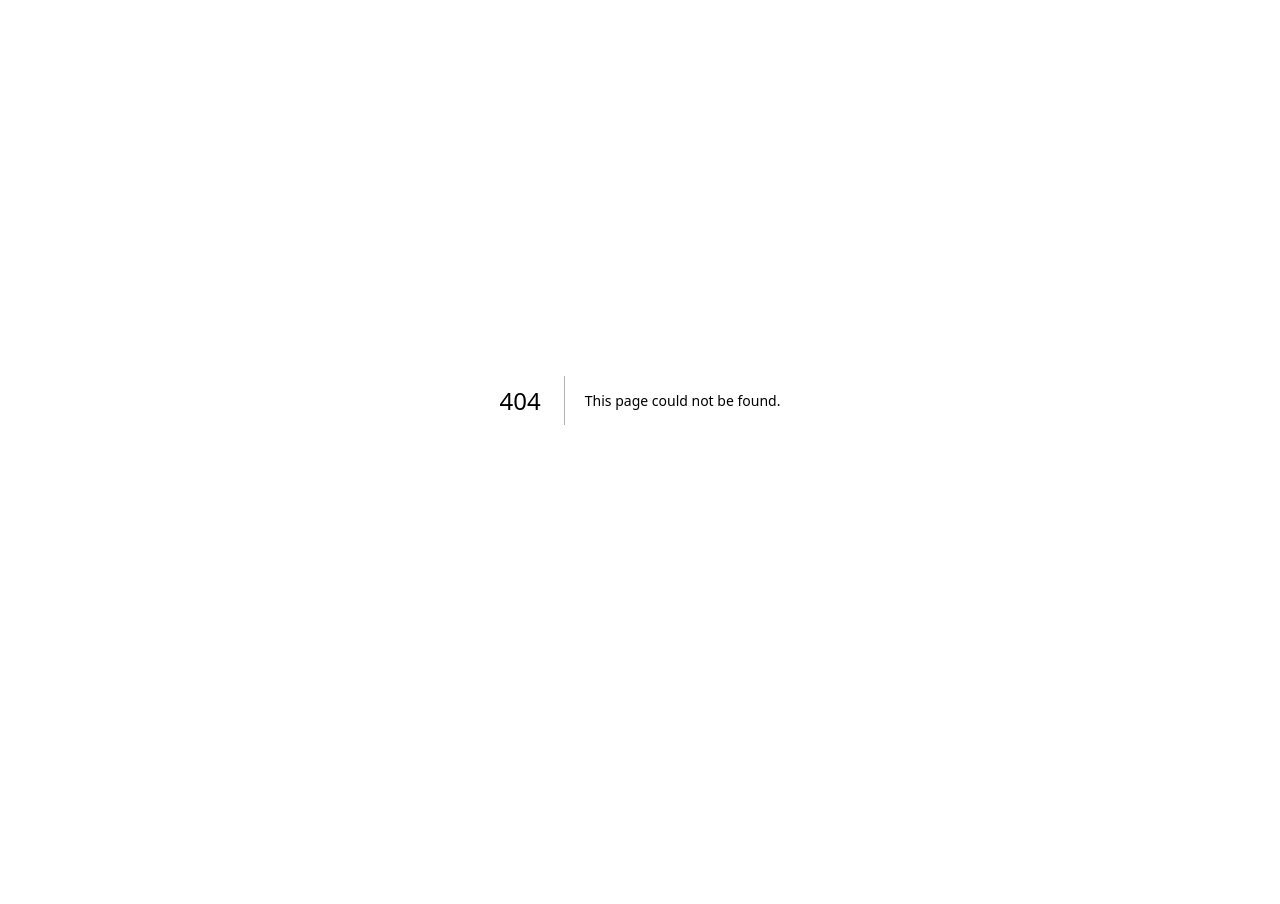
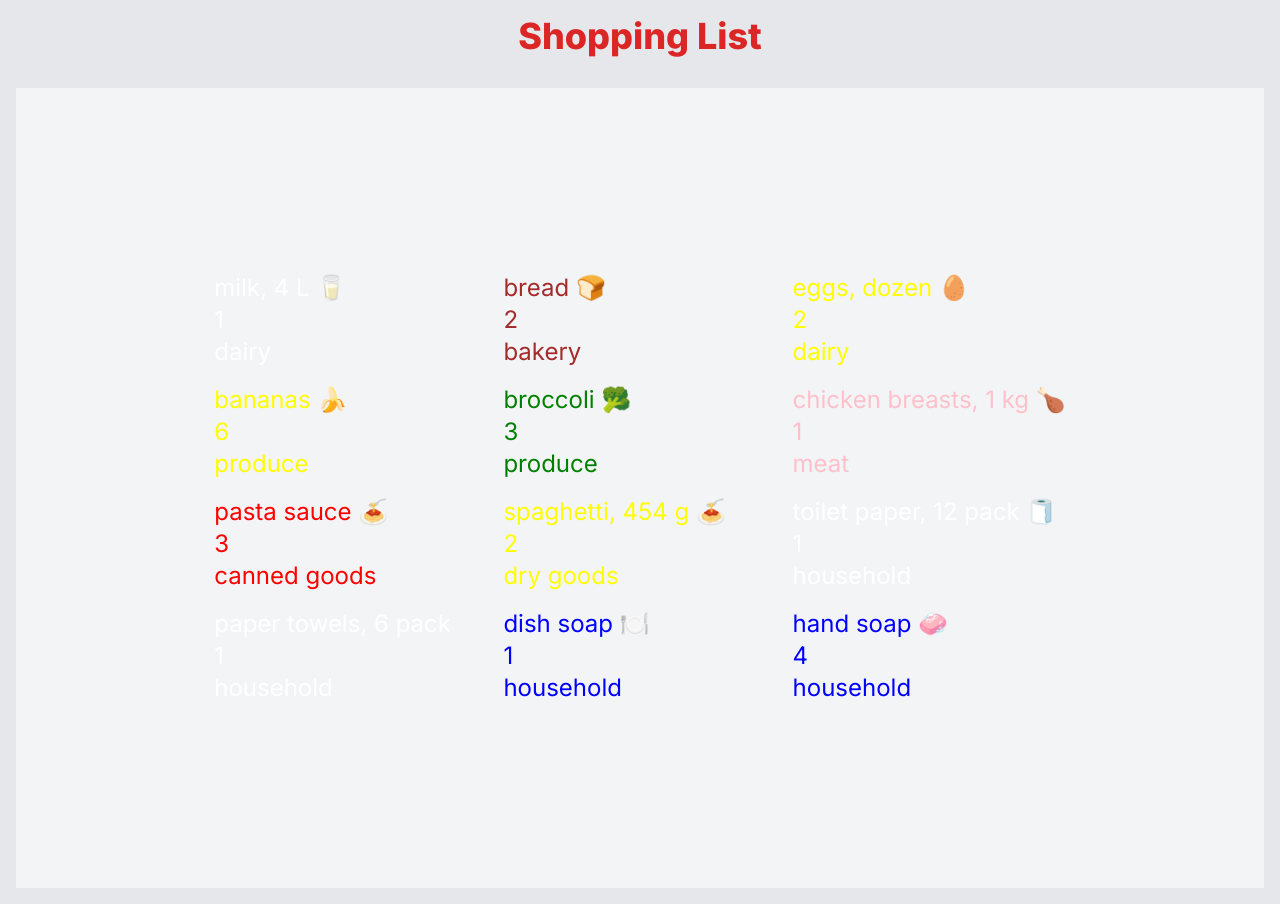
Before and after one commit to Henil-Patel12/cprg306-assignments, a Next.js app: page /week-3 in a window 1280 px wide. Before the commit this address had no page. Before the commit the page ends 800 px from the top, so only its background shows below. Built offline with nearby package versions, Linux system fonts and the light colour scheme.

Commit message:
working on week 3

```diff
--- a/app/page.js
+++ b/app/page.js
@@ -2,10 +2,15 @@ import Link from "next/link";
 
 export default function Page() {
   return(
-    <main className="container mx-auto p-4 bg-black-200 min-h-screen flex items-center justify-center flex-col text-red-600">
-      <h1 className="text-4xl font-extrabold mb-8">CPRG-306: Web Development 2 - Assignment</h1>
-      <div className="flex justify-center items-center">
-        <Link href="week-2" className="text-orange-500 hover:text-green-500 transition duration-500">Assignment week-2</Link>
+    <main className="container mx-auto p-4 bg-black min-h-screen flex items-center justify-center flex-col text-red-600">
+      <h1 className="text-4xl font-extrabold mb-4">CPRG-306: Web Development 2 - Assignment</h1>
+      <div className="flex flex-col  justify-center items-center">
+        <li className="text-orange-500 hover:text-purple-400 hover:underline">
+          <a href="/week-2">Assignment Week-2</a>
+        </li>
+        <li className="text-orange-500 hover:text--400 hover:underline">
+          <a href="/week-3">Assignment Week-3</a>
+        </li>
       </div>
     </main>
   );
--- /dev/null
+++ b/app/week-3/item-list.js
@@ -0,0 +1,33 @@
+import React from 'react';
+import Item from './item';
+
+const ItemList = () => {
+    const items = [
+        { name: "milk, 4 L 🥛", quantity: 1, category: "dairy", color: "white" },
+        { name: "bread 🍞", quantity: 2, category: "bakery", color: "brown" },
+        { name: "eggs, dozen 🥚", quantity: 2, category: "dairy", color: "yellow" },
+        { name: "bananas 🍌", quantity: 6, category: "produce", color: "yellow" },
+        { name: "broccoli 🥦", quantity: 3, category: "produce", color: "green" },
+        { name: "chicken breasts, 1 kg 🍗", quantity: 1, category: "meat", color: "pink" },
+        { name: "pasta sauce 🍝", quantity: 3, category: "canned goods", color: "red" },
+        { name: "spaghetti, 454 g 🍝", quantity: 2, category: "dry goods", color: "yellow" },
+        { name: "toilet paper, 12 pack 🧻", quantity: 1, category: "household", color: "white" },
+        { name: "paper towels, 6 pack", quantity: 1, category: "household", color: "white" },
+        { name: "dish soap 🍽️", quantity: 1, category: "household", color: "blue" },
+        { name: "hand soap 🧼", quantity: 4, category: "household", color: "blue" },
+    ];
+
+    return (
+        <main className="container mx-auto p-4 min-h-screen flex flex-col items-center justify-center bg-gray-100 text-2xl">
+            <div className="grid grid-cols-3 gap-4">
+                {items.map((item, index) => (
+                    <div key={index}>
+                        <Item name={item.name} quantity={item.quantity} category={item.category} color={item.color} />
+                    </div>
+                ))}
+            </div>
+        </main>
+    );
+};
+
+export default ItemList;
--- /dev/null
+++ b/app/week-3/item.js
@@ -0,0 +1,13 @@
+import React from 'react';
+
+const Item = ({ name, quantity, category, color }) => {
+    return (
+        <div style={{ color: color }}>
+            <p>{name}</p>
+            <p>{quantity}</p>
+            <p>{category}</p>
+        </div>
+    );
+};
+
+export default Item;
--- /dev/null
+++ b/app/week-3/page.js
@@ -0,0 +1,13 @@
+import React from 'react';
+import ItemList from './item-list';
+
+const Page = () => {
+    return (
+        <main className="container mx-auto p-4  min-h-screen flex flex-col items-center justify-center bg-gray-200">
+            <h1 className="text-4xl font-extrabold mb-8 text-red-600">Shopping List</h1>
+            <ItemList />
+        </main>
+    );
+};
+
+export default Page;
```
